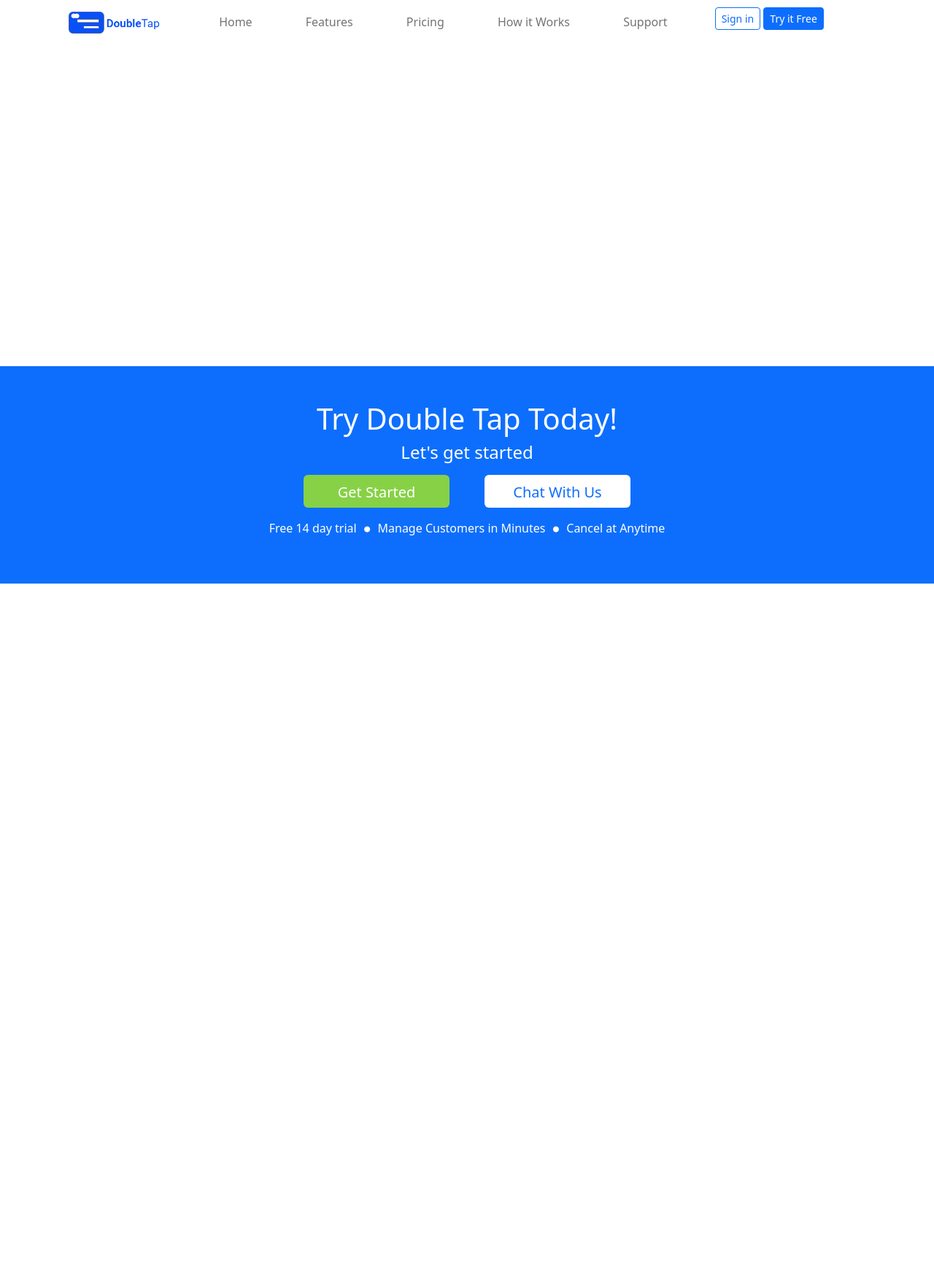
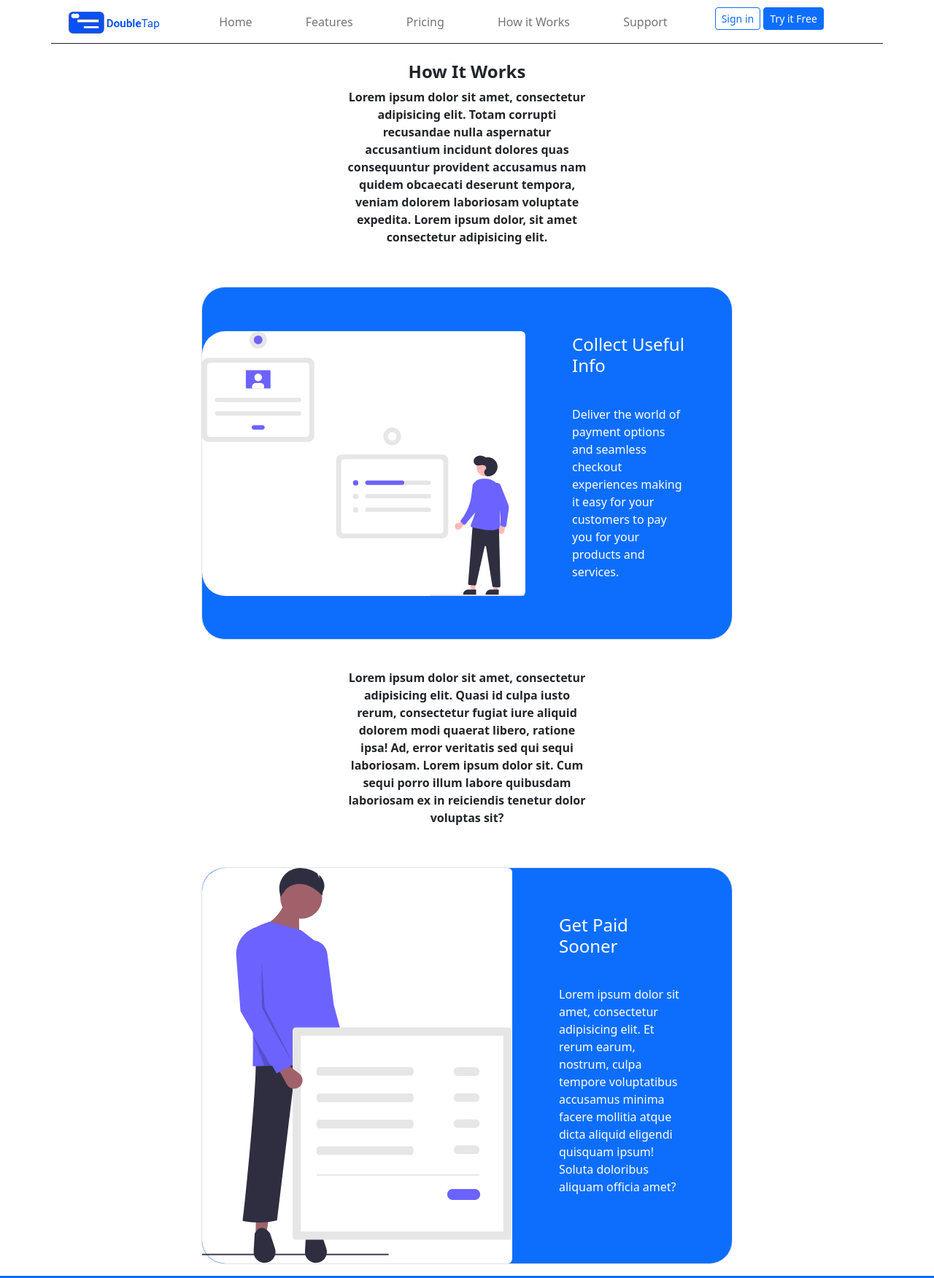
Before and after one commit to moeqaz/double-tap-crm-project, a plain HTML site: page Works.html in a window 1280 px wide. Shown: the top 1752 px of the page at 73% size. Before the commit the page ends 800 px from the top, so only its background shows below. Drawn offline with nearby package versions, Linux system fonts and the light colour scheme.

Commit message:
added code from

```diff
--- a/Works.html
+++ b/Works.html
@@ -37,10 +37,76 @@
         </nav>
 
         <!-- content -->
+
+
+
+    </div>
+
+    <div>
+
+        <!-- This is from Brian -->
+
+
+        <!--I made this div to seperate the main part of the page from
+        the header, footer, and navbar. I thought It might be easier to merge
+        like this-->
+        <div class="container">
+          <!--How it works Title and first pargraph-->
+            <div class="row justify-content-center text-center border-top border-dark">
+              <div class="p-4 col-4">
+                <h4><strong>How It Works</strong></h4>
+                <p><strong>Lorem ipsum dolor sit amet, consectetur adipisicing elit. Totam corrupti recusandae nulla aspernatur accusantium incidunt dolores quas consequuntur provident accusamus nam quidem obcaecati deserunt tempora, veniam dolorem laboriosam voluptate expedita.
+                  Lorem ipsum dolor, sit amet consectetur adipisicing elit.
+                </strong></p>
+              </div>
+            </div>
+       </div>
+        <div class="container">
+         <!--Collect Useful Info box-->
+         <div class="row justify-content-center">
+             <div class="p-3 col-8">
+              <div class="border rounded-5 bg-primary text-white d-inline-flex">
+                <div class="align-self-center rounded-5 rounded-end bg-white">
+                  <img src="./CRM-Main-AssetFiles/CRM-Main/Collect-info.png" class="bg-transparent">
+                </div>
+                <div class="p-5 justify-content-evenly">
+                  <h4 class="p-3">Collect Useful Info</h4>
+                  <p class="p-3">Deliver the world of payment options and seamless checkout experiences making it easy for your customers to pay you for your products and services.</p>
+                </div>
+              </div>
+             </div>
+           </div>
+         </div>
+         <div class="container">
+           <!--Second free pargraph-->
+            <div class="row justify-content-center text-center">
+              <div class="p-4 col-4">
+                <p><strong>Lorem ipsum dolor sit amet, consectetur adipisicing elit. Quasi id culpa iusto rerum, consectetur fugiat iure aliquid dolorem modi quaerat libero, ratione ipsa! Ad, error veritatis sed qui sequi laboriosam.
+                  Lorem ipsum dolor sit. Cum sequi porro illum labore quibusdam laboriosam ex in reiciendis tenetur dolor voluptas sit?
+                </strong></p>
+              </div>
+            </div>
+         </div>
+        <div class="container">
+          <!--Get paid Sooner box-->
+          <div class="row justify-content-center">
+            <div class="p-3 col-8">
+             <div class="border rounded-5 bg-primary text-white d-inline-flex">
+               <div class="align-self-center rounded-5 rounded-end bg-white">
+                 <img src="CRM-Main-AssetFiles/CRM-Main/Take Payments.png" class="bg-transparent">
+               </div>
+               <div class="p-5 justify-content-evenly">
+                 <h4 class="p-3">Get Paid Sooner</h4>
+                 <p class="p-3">Lorem ipsum dolor sit amet, consectetur adipisicing elit. Et rerum earum, nostrum, culpa tempore voluptatibus accusamus minima facere mollitia atque dicta aliquid eligendi quisquam ipsum! Soluta doloribus aliquam officia amet?</p>
+               </div>
+             </div>
+            </div>
+          </div>
+        </div>
     </div>
 
     <!-- Footer -->
-    <div class="bg-primary text-white py-5 position-absolute bottom-0 start-0 end-0">
+    <div class="bg-primary text-white py-5 position-relative bottom-0 start-0 end-0">
         <div class="container text-center text-md-center">
             <h1>Try Double Tap Today!</h2>
             <h4>Let's get started</h4>
```
Also changed, not shown: Signup.html (+27 -23 lines), index.html (+33 -5 lines).
